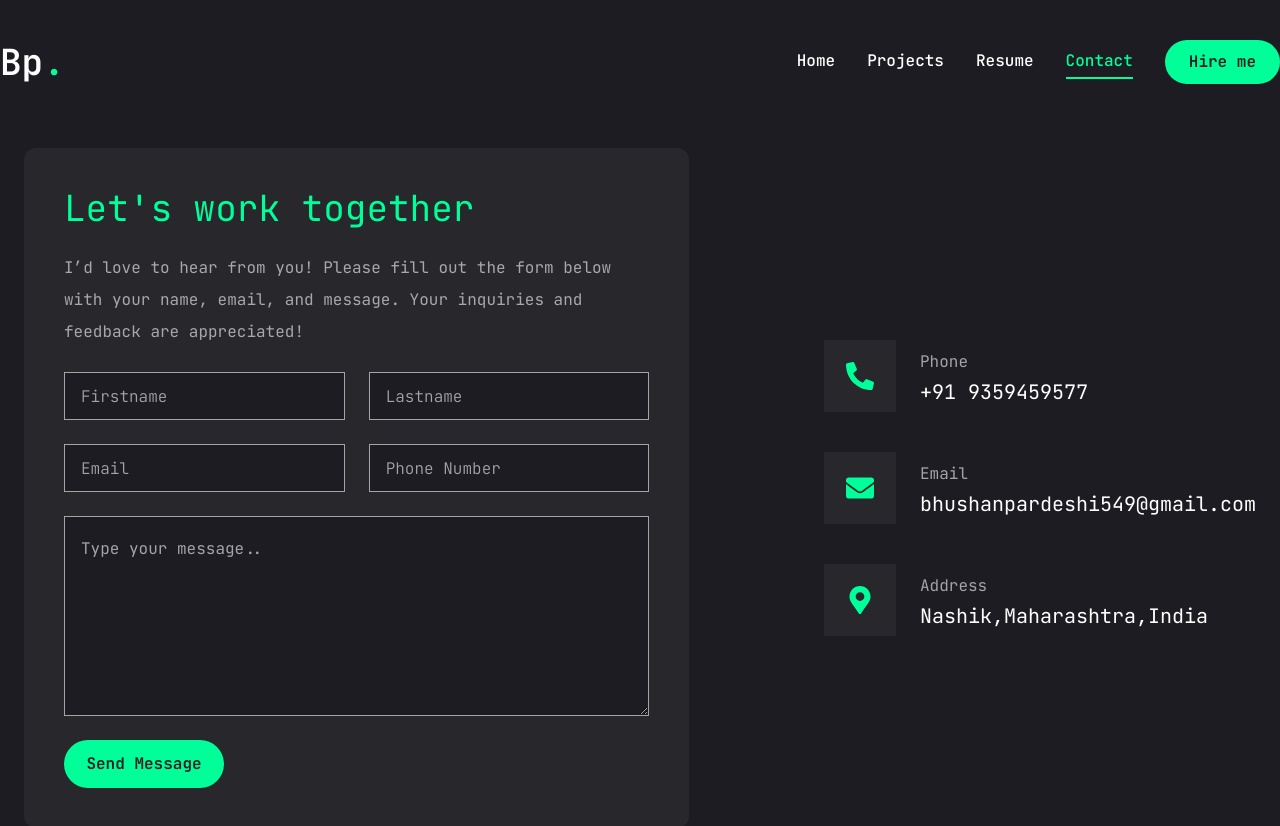
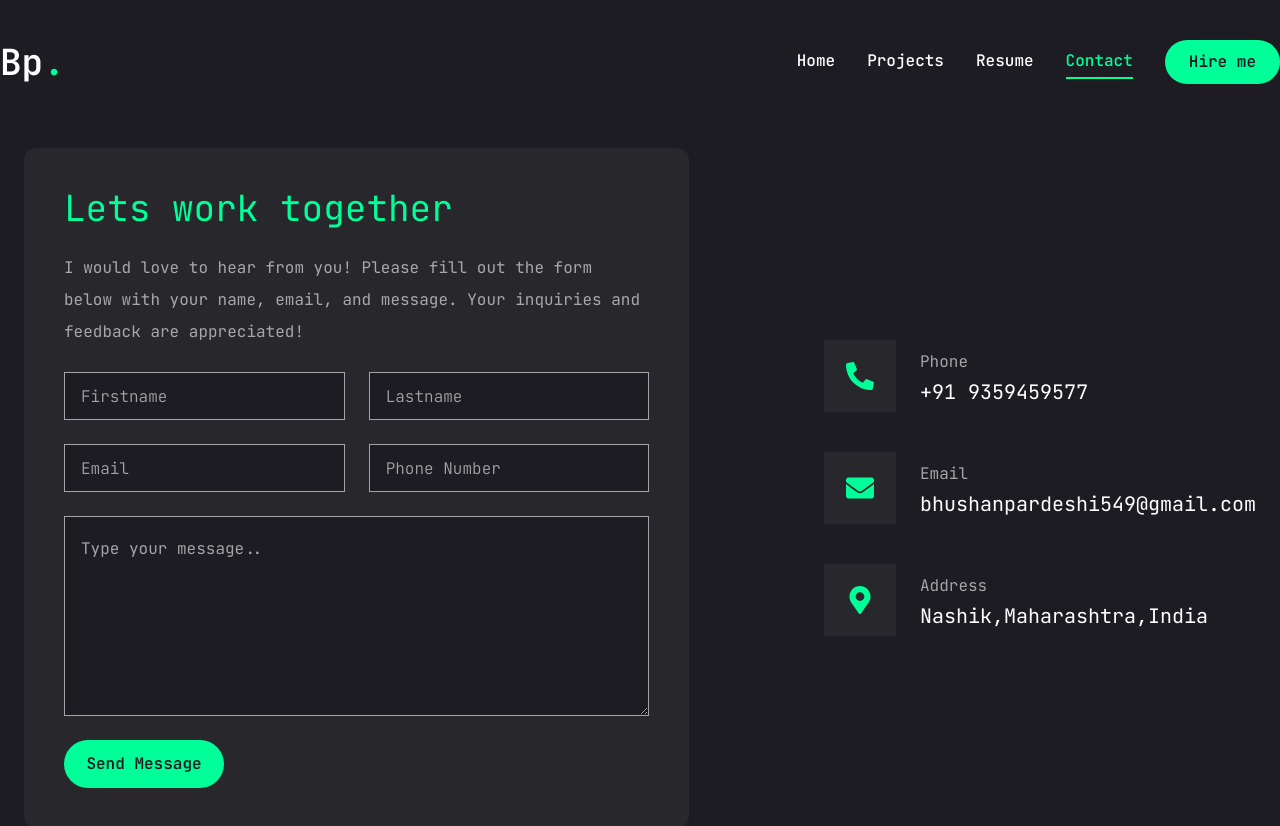
Before and after one commit to bhushanpardeshii/portfolio, a Next.js app: page /contact in a window 1280 px wide. Shown: the top 826 px of the page. Built offline with nearby package versions, Linux system fonts and the light colour scheme.

Commit message:
awcond  commit

```diff
--- a/app/contact/page.jsx
+++ b/app/contact/page.jsx
@@ -62,8 +62,8 @@ const Contact = () => {
                 <div className="flex flex-col lg:flex-row gap-[30px]">
                     <div className="lg:w-[54%] order-2 lg:order-none">
                         <form onSubmit={handleSubmit} className="flex flex-col gap-6 p-10 bg-[#27272c] rounded-xl ">
-                            <h3 className="text-4xl text-accent">Let's work together</h3>
-                            <p className="text-white/60">I’d love to hear from you! Please fill out the form below with your name, email, and message.
+                            <h3 className="text-4xl text-accent">Lets work together</h3>
+                            <p className="text-white/60">I would love to hear from you! Please fill out the form below with your name, email, and message.
                                 Your inquiries and feedback are appreciated!</p>
                             <div className="grid grids-cols-1 md:grid-cols-2 gap-6">
                                 <Input name="firstname" type="firstname" placeholder="Firstname" />
--- a/app/page.js
+++ b/app/page.js
@@ -13,10 +13,10 @@ const Home = () => {
 
             <span className="text-lg">
               Software Developer</span>
-            <h1 className="h1 mb-6">Hello I'm<br />
+            <h1 className="h1 mb-6">Hello Im<br />
               <span className="text-accent">Bhushan Pardeshi</span>
             </h1>
-            <p className="max-w-[500px] mb-9 text-white/80">Enthusiastic and motivated recent graduate with a Bachelor's degree in Computer Science. Eager to launch a career as a Web Developer. Quick learner with a passion for problem-solving and a commitment to writing clean, efficient code. Adept at collaborating in team environments and excited to contribute to innovative software projects.</p>
+            <p className="max-w-[500px] mb-9 text-white/80">Enthusiastic and motivated recent graduate with a Bachelors degree in Computer Science. Eager to launch a career as a Web Developer. Quick learner with a passion for problem-solving and a commitment to writing clean, efficient code. Adept at collaborating in team environments and excited to contribute to innovative software projects.</p>
             <div className="flex flex-col lg:flex-row items-center gap-8">
               <a href="/public/Bhushan-Pardeshi-Resume.pdf" download>
                 <Button variant="outline" size="lg" className="uppercase flex items-center gap-2">
```
